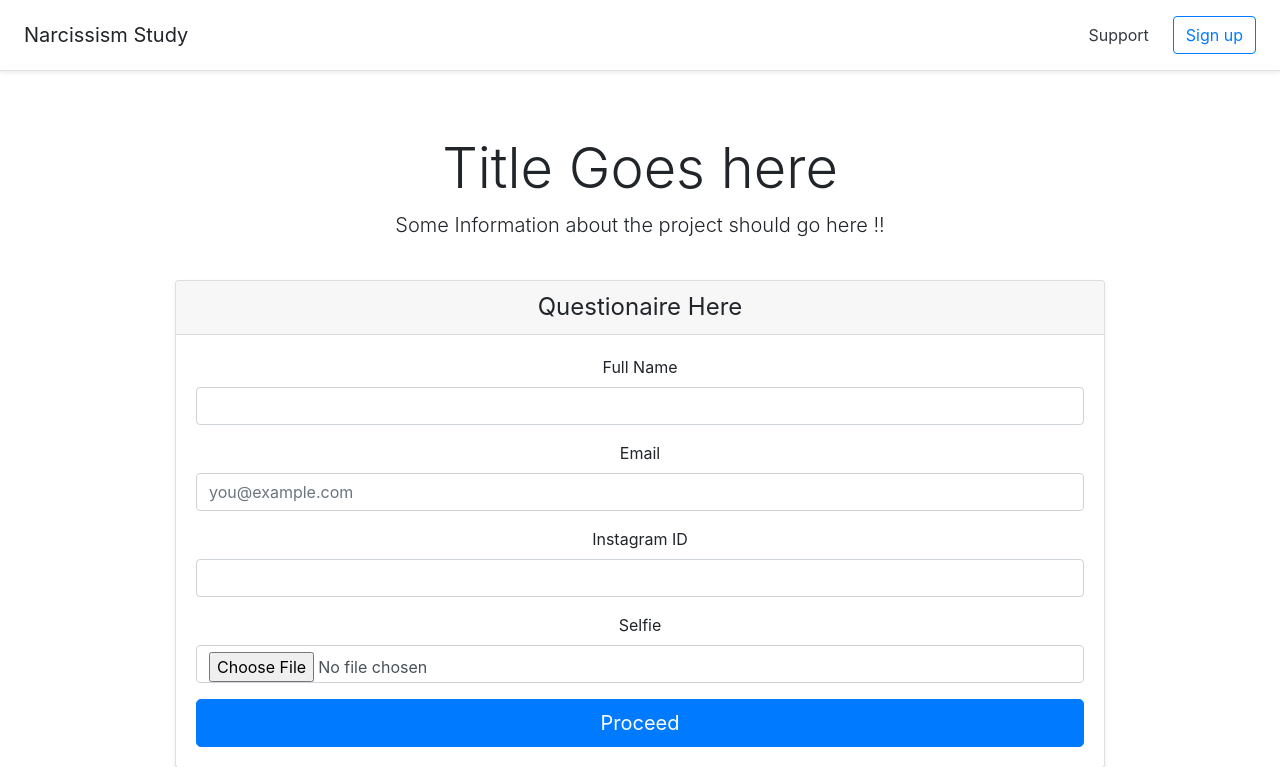
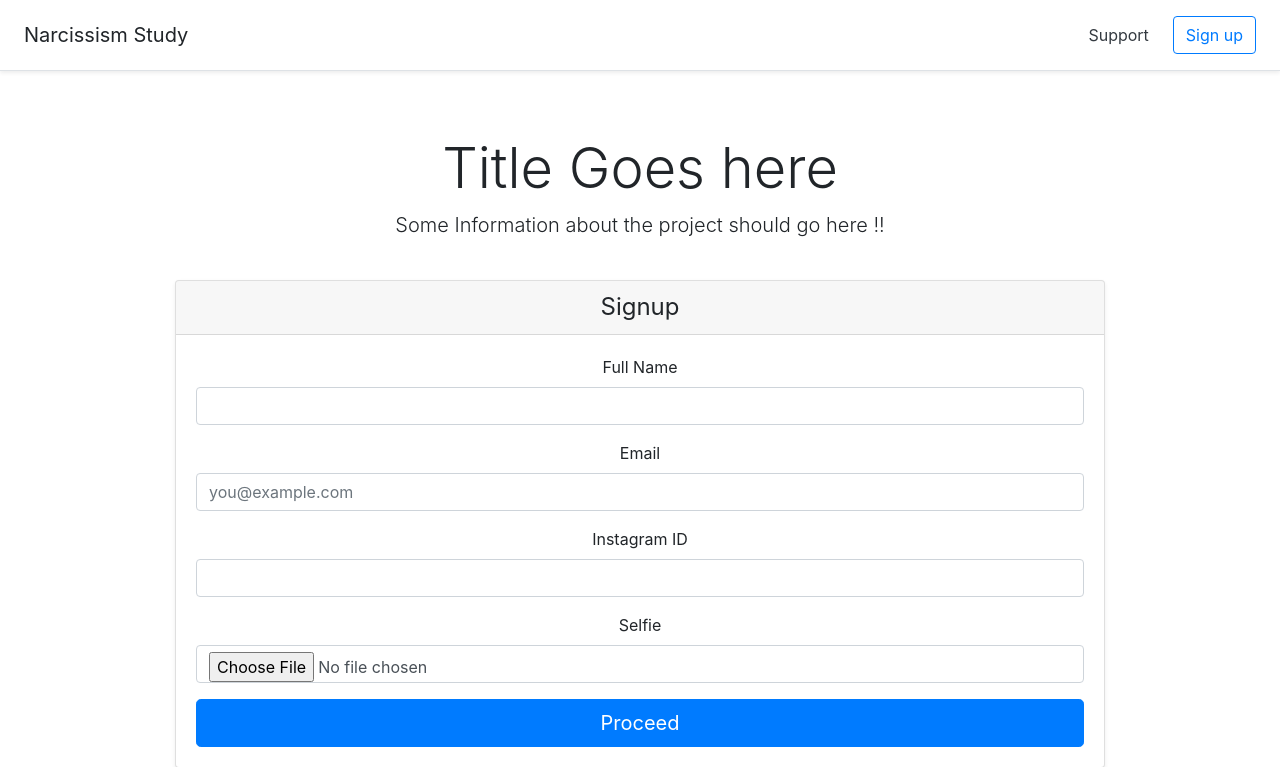
Before and after one commit to MsFakhra/data-analysis-collection, a Django app: page / in a window 1280 px wide. Shown: the top 767 px of the page. Run offline with Django 3.2, Linux system fonts and the light colour scheme; parts of the project's set-up code (start-up, migrations or seed data) failed here and were passed over; some libraries are stand-ins or nearby versions.

Commit message:
minor updates

```diff
--- a/NarcissismStudy/project/application/templates/index.html
+++ b/NarcissismStudy/project/application/templates/index.html
@@ -11,7 +11,7 @@
   <div class="card-deck mb-3 text-center">
     <div class="card mb-4 shadow-sm">
       <div class="card-header">
-        <h4 class="my-0 font-weight-normal">Questionaire Here</h4>
+        <h4 class="my-0 font-weight-normal">Signup</h4>
       </div>
       <div class="card-body">
         <form class="needs-validation" novalidate action="step2" method="post" enctype="multipart/form-data">
--- a/NarcissismStudy/project/application/templates/step2.html
+++ b/NarcissismStudy/project/application/templates/step2.html
@@ -11,10 +11,10 @@
   <div class="card-deck mb-3 text-center">
     <div class="card mb-4 shadow-sm">
       <div class="card-header">
-        <h4 class="my-0 font-weight-normal">Start Below</h4>
+        <h4 class="my-0 font-weight-normal">Questionaire Goes here. </h4>
       </div>
       <div class="card-body">
-        Questionaire Goes here !!
+
         <form class="needs-validation" novalidate action="thankyou" method="post" enctype="multipart/form-data">
           {% csrf_token %}
 
```
Also changed, not shown: NarcissismStudy/project/db.sqlite3.
